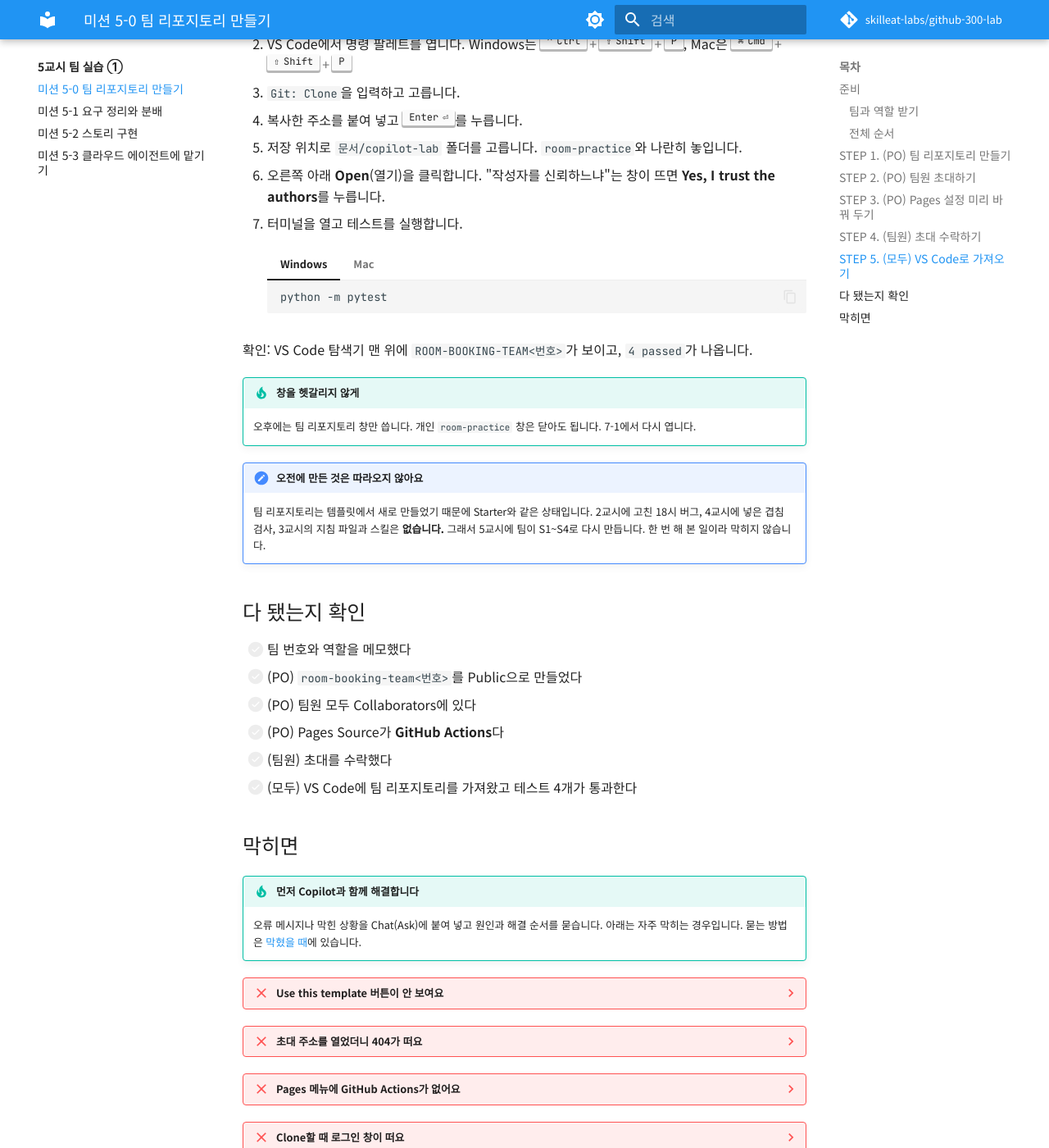
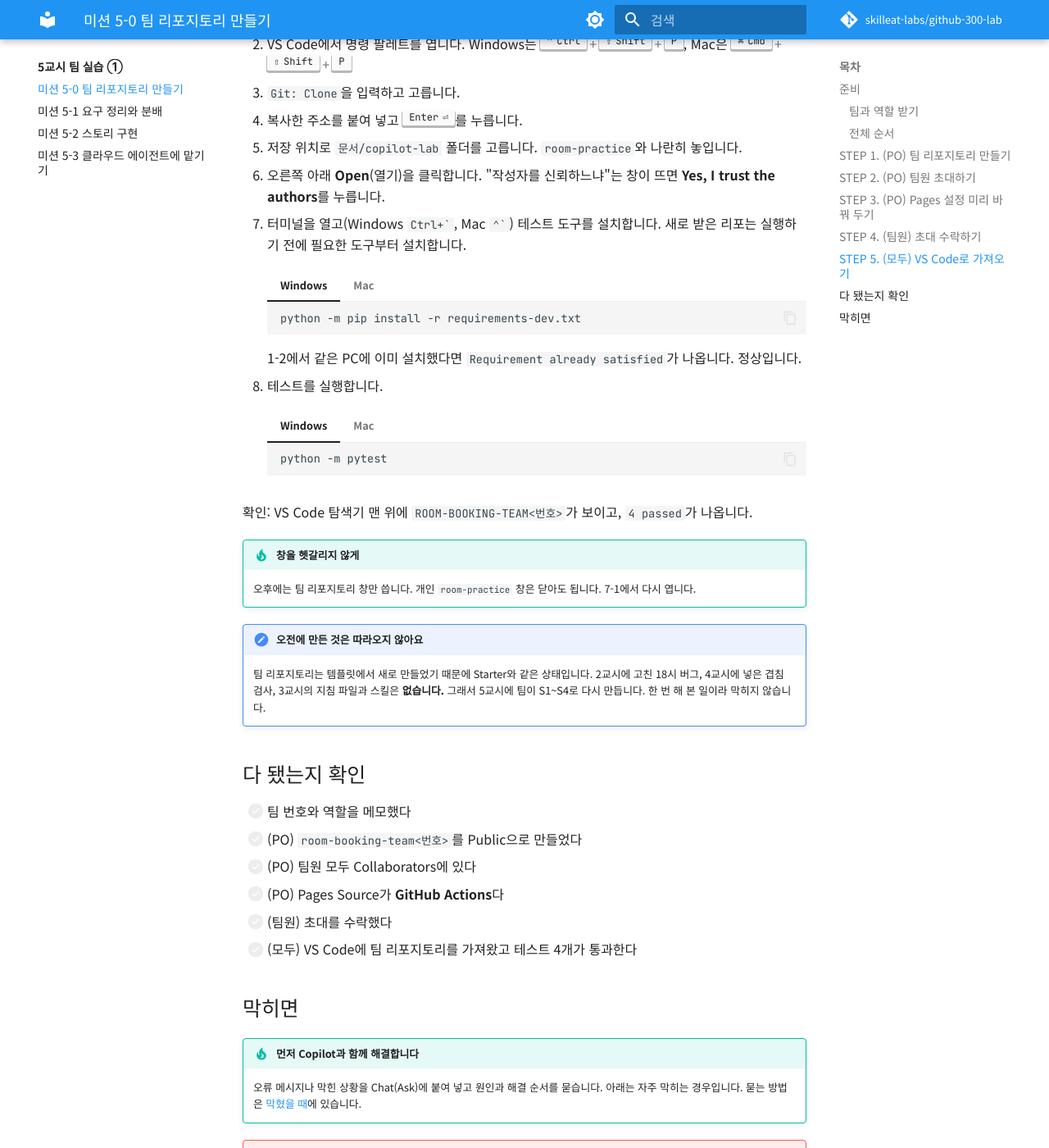
Before and after one commit to skilleat-labs/github-300-lab, an MkDocs documentation site: the page built from docs/class5/mission-0.md, in a window 1280 px wide and 1400 px high, scrolled down 3371 px. Shown: the whole window at 82% size. Built offline with MkDocs 1.6.1 and Material for MkDocs 9.7.7, drawn with Linux system fonts in a browser that asks for light colours; comment, search, counter and statistics services are not loaded; some of the changed text lies outside the part shown.

Commit message:
미션 5-0: clone 뒤 테스트 도구 설치 단계 추가
Co-Authored-By: Claude Opus 5.5 <noreply@anthropic.com>

````diff
--- a/docs/class5/mission-0.md
+++ b/docs/class5/mission-0.md
@@ -46,7 +46,7 @@ BA 아이디:
 | 2 | PO | **Collaborators**로 팀원 초대 |
 | 3 | PO | **Settings** → **Pages** → Source를 **GitHub Actions**로 |
 | 4 | 팀원 | 초대 수락 |
-| 5 | 모두 | VS Code에서 **Git: Clone**으로 가져오기 |
+| 5 | 모두 | VS Code에서 **Git: Clone**으로 가져오고, 테스트 도구 설치 후 테스트 실행 |
 
 ## STEP 1. (PO) 팀 리포지토리 만들기
 
@@ -112,7 +112,23 @@ PO도 포함해 모두 각자 PC로 가져옵니다.
 4. 복사한 주소를 붙여 넣고 ++enter++를 누릅니다.
 5. 저장 위치로 `문서/copilot-lab` 폴더를 고릅니다. `room-practice`와 나란히 놓입니다.
 6. 오른쪽 아래 **Open**(열기)을 클릭합니다. "작성자를 신뢰하느냐"는 창이 뜨면 **Yes, I trust the authors**를 누릅니다.
-7. 터미널을 열고 테스트를 실행합니다.
+7. 터미널을 열고(Windows ``Ctrl+` ``, Mac ``⌃` ``) 테스트 도구를 설치합니다. 새로 받은 리포는 실행하기 전에 필요한 도구부터 설치합니다.
+
+    === "Windows"
+
+        ```bash
+        python -m pip install -r requirements-dev.txt
+        ```
+
+    === "Mac"
+
+        ```bash
+        python3 -m pip install -r requirements-dev.txt
+        ```
+
+    1-2에서 같은 PC에 이미 설치했다면 `Requirement already satisfied`가 나옵니다. 정상입니다.
+
+8. 테스트를 실행합니다.
 
     === "Windows"
 
@@ -160,5 +176,8 @@ PO도 포함해 모두 각자 PC로 가져옵니다.
 ??? failure "Clone할 때 로그인 창이 떠요"
     GitHub 계정으로 허용합니다. 1-2에서 로그인한 계정과 같아야 합니다.
 
+??? failure "No module named pytest 라고 나와요"
+    STEP 5의 7번(테스트 도구 설치)을 건너뛰었거나, VS Code가 1-2와 다른 Python을 쓰는 경우입니다. 7번 명령을 이 리포의 터미널에서 다시 실행합니다. 그래도 같으면 [막혔을 때](../setup/3-troubleshooting.md)의 같은 항목을 봅니다.
+
 ??? failure "5명 이상이거나 2명이에요"
     강사에게 알립니다. 2명이면 다른 팀에 합류하고, 5명이면 한 명이 다른 팀으로 가거나 BA를 두 명으로 둡니다.
````
